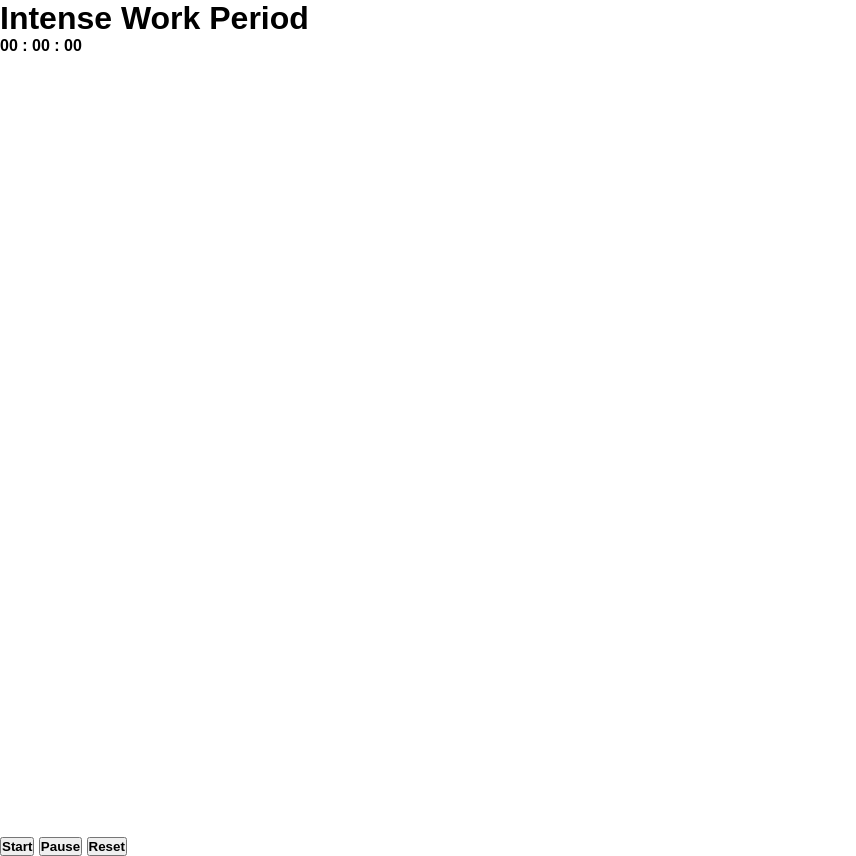
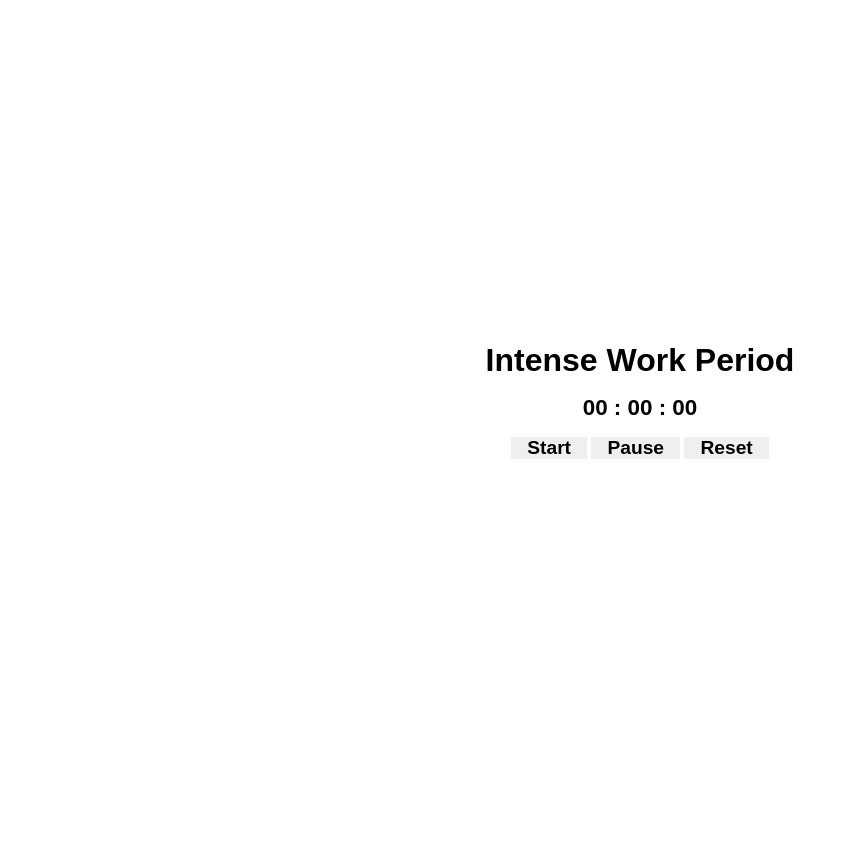
Before and after one commit to StepanPotiienko/productivity-timer, a plain HTML site: page template/index.html in a window 1280 px wide. Shown: the whole page, without its empty margins (0-856 px from the left). After the commit the page ends 800 px from the top, so only its background shows below. Drawn offline with Linux system fonts and the light colour scheme; a web font is replaced by a local one.

Commit message:
made timer look a bit more fancy :D

```diff
--- a/template/css/index.css
+++ b/template/css/index.css
@@ -1,4 +1,4 @@
-@import url('https://fonts.googleapis.com/css2?family=Afacad+Flux:wght@100..1000&display=swap');
+@import url("https://fonts.googleapis.com/css2?family=Afacad+Flux:wght@100..1000&display=swap");
 
 * {
   margin: 0;
@@ -14,7 +14,32 @@ body {
   width: 100vw;
 }
 
-#timer {
+.container {
   width: 100%;
   height: 100%;
+  display: flex;
+  align-items: center;
+  justify-content: center;
 }
+
+#timer {
+  text-align: center;
+  display: flex;
+  flex-direction: column;
+  gap: 1rem;
+}
+
+#timer #display {
+  font-size: 1.4rem;
+}
+
+#controls button {
+  border: none;
+  font-size: larger;
+  padding-left: 1rem;
+  padding-right: 1rem;
+}
+
+#controls button:hover {
+  box-shadow: 2px 2px 2px #000;
+}
--- a/template/index.html
+++ b/template/index.html
@@ -1,20 +1,23 @@
-<!DOCTYPE html>
+<!doctype html>
 <html lang="en">
   <head>
-    <meta charset="UTF-8">
-    <meta name="viewport" content="width=device-width, initial-scale=1.0">
-    <link rel="stylesheet" href="./css/index.css">
+    <meta charset="UTF-8" />
+    <meta name="viewport" content="width=device-width, initial-scale=1.0" />
+    <link rel="stylesheet" href="./css/index.css" />
     <title>Productivity Timer</title>
   </head>
   <body>
+    <div class="container">
       <div id="timer">
         <h1>Intense Work Period</h1>
         <div id="timer">
+          <div id="display">
             <span id="hours">00</span>
             :
             <span id="minutes">00</span>
             :
             <span id="seconds">00</span>
+          </div>
         </div>
         <div id="controls">
           <button onclick="updateState()">Start</button>
@@ -22,6 +25,7 @@
           <button onclick="resetTimer()">Reset</button>
         </div>
       </div>
+    </div>
     <script type="text/javascript" src="./js/index.js"></script>
   </body>
 </html>
```
Also changed, not shown: template/js/index.js (line endings or trailing spaces). Lines whose indentation alone changed are shown as unchanged.
